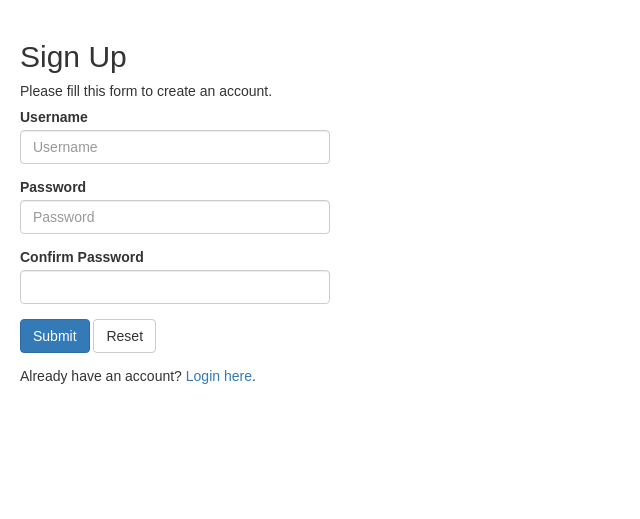
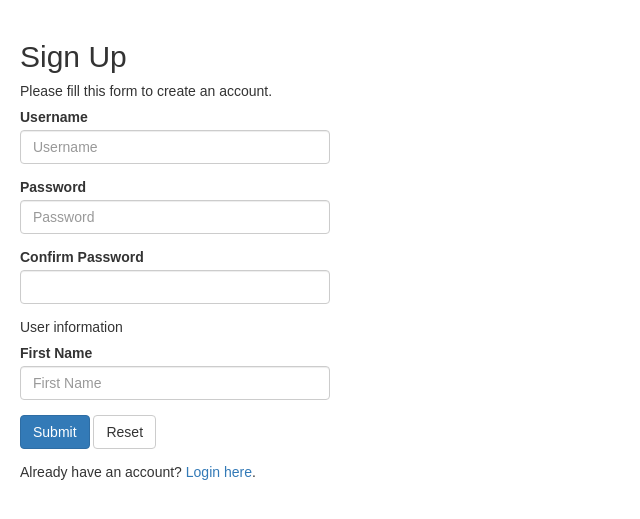
Before and after one commit to animacpac/CS341-PHP, a PHP site: page /signup.php in a window 1280 px wide. Shown: the top 519 px of the page, without its empty margins (0-640 px from the left). Run offline with PHP 8.4, Linux system fonts and the light colour scheme; data that the repository does not hold is empty.

Commit message:
first name

```diff
--- a/web/createAccount.php
+++ b/web/createAccount.php
@@ -2,6 +2,7 @@
 
 $username = $_POST['txtUser'];
 $password = $_POST['txtPassword'];
+$fname = $_POST['txtFname'];
 
 if (!isset($username) || $username == ""
 	|| !isset($password) || $password == "")
@@ -12,6 +13,7 @@ if (!isset($username) || $username == ""
 
 
 $username = htmlspecialchars($username);
+$fname = htmlspecialchars($fname);
 
 
 $hashedPassword = password_hash($password, PASSWORD_DEFAULT);
@@ -20,9 +22,10 @@ $hashedPassword = password_hash($password, PASSWORD_DEFAULT);
 require("dbConnect.php");
 $db = get_db();
 
-$query = 'INSERT INTO users(username, password) VALUES(:username, :password)';
+$query = 'INSERT INTO users(username, password, fname) VALUES(:username, :password, :fname)';
 $statement = $db->prepare($query);
 $statement->bindValue(':username', $username);
+$statement->bindValue(':fname', $fname);
 
 
 $statement->bindValue(':password', $hashedPassword);
--- a/web/signup.php
+++ b/web/signup.php
@@ -32,6 +32,12 @@
                 <input type="password" name="confirm_password" class="form-control" value="<?php echo $confirm_password; ?>">
                 <span class="help-block"><?php echo $confirm_password; ?></span>
             </div>
+            <p>User information</p>
+            <div class="form-group <?php echo (!empty($fname_err)) ? 'has-error' : ''; ?>">
+                <label>First Name</label>
+                <input type="text" id="txtFname" name="txtFname" class="form-control" placeholder="First Name" value="<?php echo $fname; ?>">
+
+            </div>
             <div class="form-group">
                 <input type="submit" class="btn btn-primary" value="Submit">
                 <input type="reset" class="btn btn-default" value="Reset">
```
